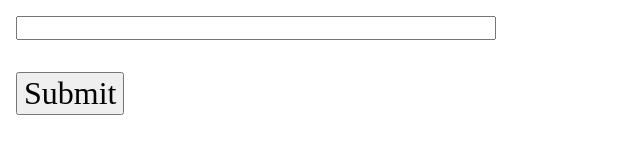
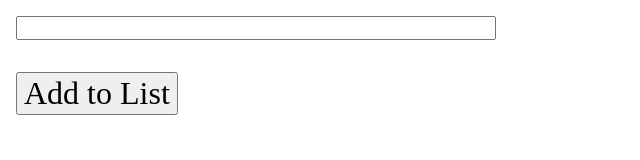
Before and after one commit to MHG16/vanilla-todo, a plain HTML site: page index.html in a window 1280 px wide. Shown: the whole page, without its empty margins (0-640 px from the left). Drawn offline with nearby package versions, Linux system fonts and the light colour scheme.

Commit message:
labled button

```diff
--- a/index.html
+++ b/index.html
@@ -9,7 +9,7 @@
 <body>
 	<input class="txtInput" type="text">
 	<div>
-		<button class="btnSubmit">Submit</button>
+		<button class="btnSubmit">Add to List</button>
 	</div>
 	<p class="txtArea"></p>
 
```
